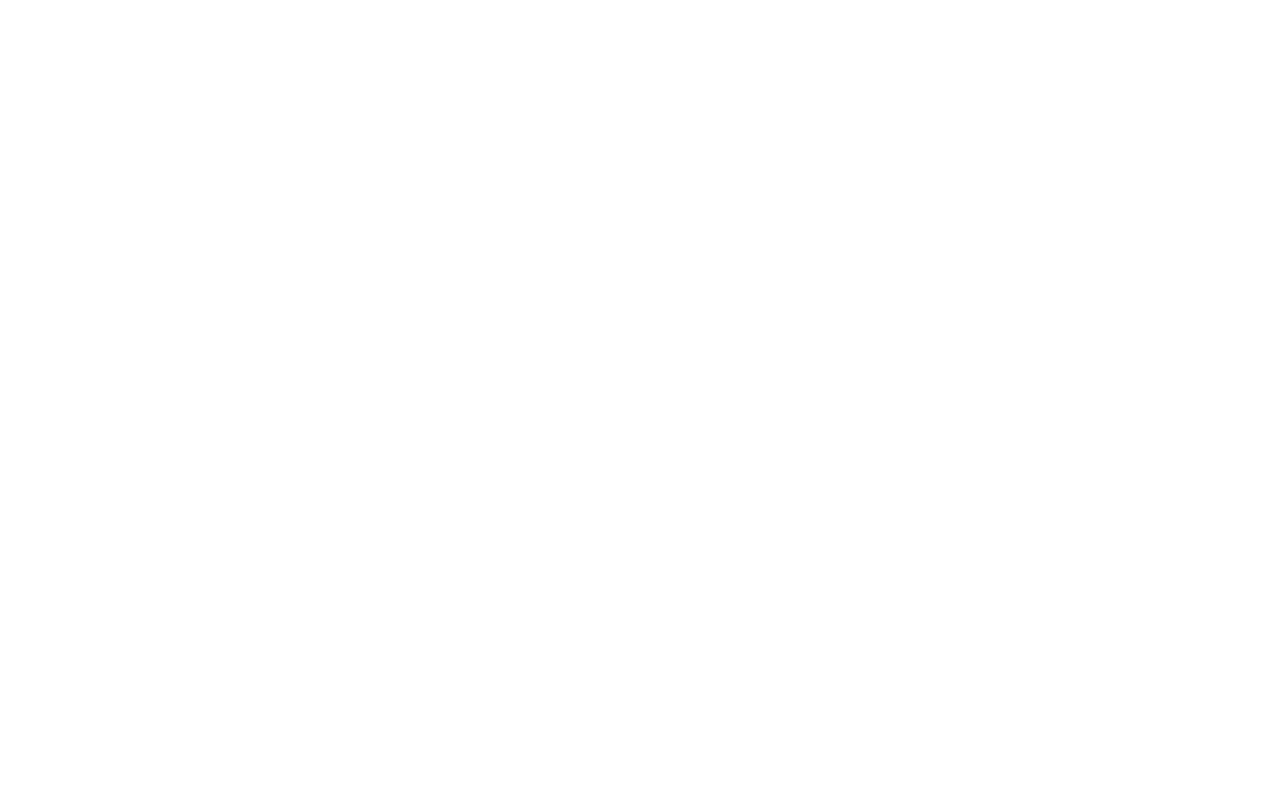
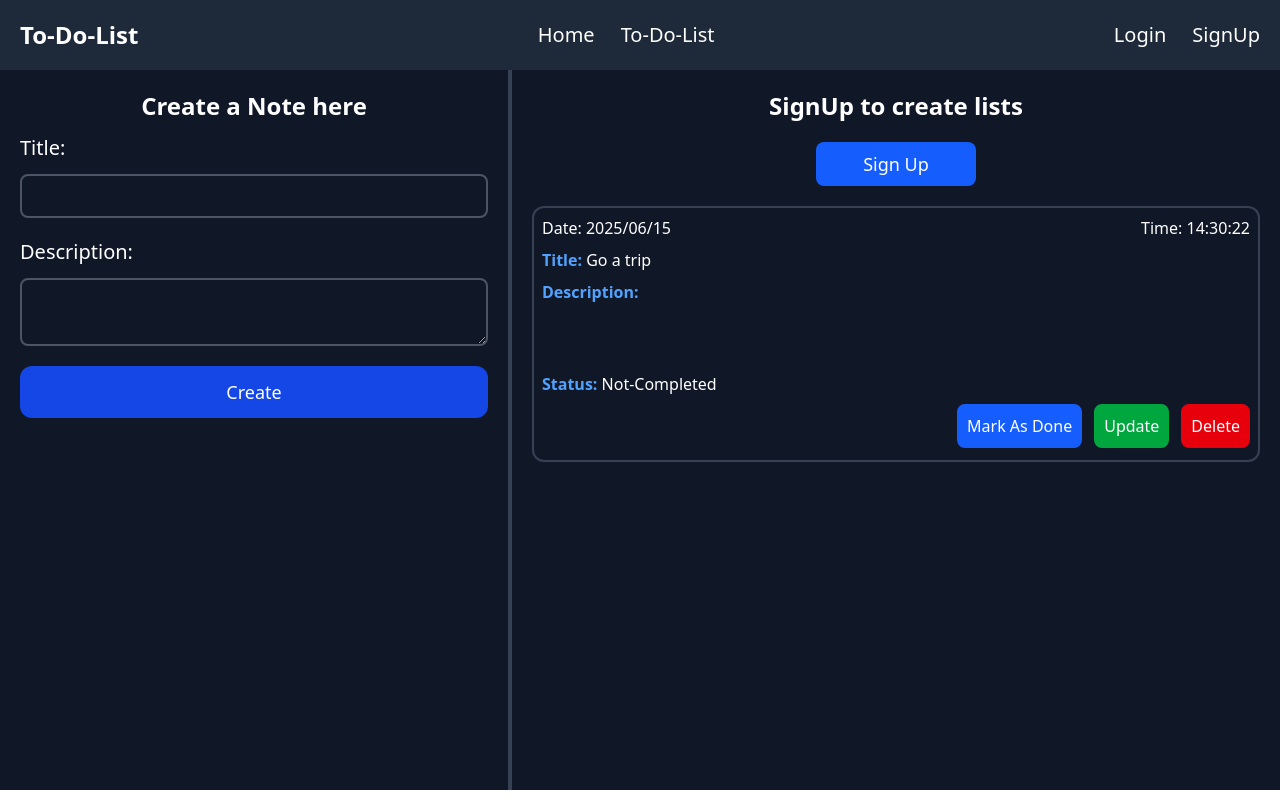
Before and after one commit to Ashen1919/To-Do-List-front-end, a React (Vite) app: page /list in a window 1280 px wide. Built offline with nearby package versions, Linux system fonts and the light colour scheme.

Commit message:
listpage design completed

```diff
--- a/pages/listPage.jsx
+++ b/pages/listPage.jsx
@@ -1,5 +1,47 @@
+import { Link } from "react-router-dom";
+import Header from "../components/header";
+
 export default function ListPage() {
     return(
-        <div></div>
+        <>
+        <Header/>
+        <div className="w-full h-[90vh] flex text-white bg-gray-900">
+            <div className="w-[40%] h-[90vh] overflow-hidden p-5 border-r-4 border-gray-700">
+                <h1 className="text-2xl font-semibold flex justify-center mb-3">Create a Note here</h1>
+                <div className="w-full flex flex-col mb-5">
+                    <label className="text-xl mb-3" htmlFor="title">Title:</label>
+                    <input className="p-2 border-2 rounded-lg border-gray-600 outline-0" autoComplete="off" type="text" name="new_title" id="title" />
+                </div>
+                <div className="w-full flex flex-col mb-5">
+                    <label className="text-xl mb-3" htmlFor="title">Description:</label>
+                    <textarea className="p-2 border-2 rounded-lg border-gray-600 outline-0" name="description" id="description"></textarea>
+                </div>
+                <button className="p-2.5 text-lg rounded-xl cursor-pointer w-full bg-blue-700 border-2 border-blue-700 hover:bg-blue-600 hover:border-blue-600 transition duration-500">Create</button>
+            </div>
+            <div className="w-[60%] h-auto overflow-auto p-5">
+                <div className="w-full flex flex-col items-center mb-5">
+                    <p className="text-2xl font-bold mb-5">SignUp to create lists</p>
+                    <Link to={'/signup'} className="w-[10rem] p-2 text-lg bg-blue-600 rounded-lg hover:bg-blue-800 duration-500 flex justify-center">Sign Up</Link>
+                </div>
+                <div className="w-full h-[16rem] border-2 border-gray-700 rounded-xl p-2 mb-3 relative">
+                    <div className="w-full flex justify-between mb-2">
+                        <p>Date: 2025/06/15</p>
+                        <p>Time: 14:30:22</p>
+                    </div>
+                    <p className="font-bold text-blue-400 mb-2">Title: <span className="font-normal text-white">Go a trip</span></p>
+                    <div className="w-full flex mb-3">
+                        <p className="font-bold text-blue-400 mb-2">Description:</p>
+                        <p className="ml-2 w-full h-[5rem] overflow-auto"></p>
+                    </div>
+                    <p className="mb-2 text-blue-400 font-bold">Status: <span className="text-white font-normal">Not-Completed</span></p>
+                    <div className="w-full flex justify-end">
+                        <button className="p-2 right-2 mr-3 cursor-pointer border-2 border-blue-600 hover:bg-blue-800 duration-500 rounded-lg bg-blue-600">Mark As Done</button>
+                        <button className="p-2 right-2 mr-3 cursor-pointer border-2 border-green-600 hover:bg-green-800 duration-500 rounded-lg bg-green-600">Update</button>
+                        <button className="p-2 right-2 cursor-pointer border-2 border-red-600 hover:bg-red-800 duration-500 rounded-lg bg-red-600">Delete</button>
+                    </div>
+                </div>
+            </div>
+        </div>
+        </>
     )
 }
```
